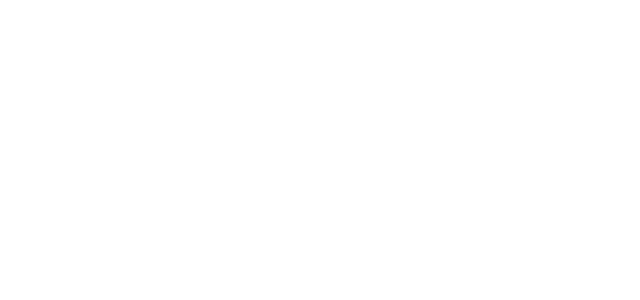
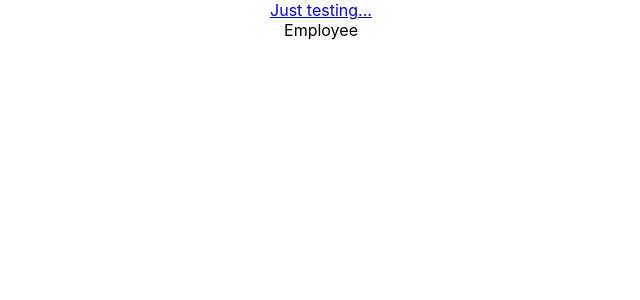
Before and after one commit to 230306-RubyOnRail/Jose-Stephen-Frontend, a React (Create React App) app: page /reimbursements in a window 1280 px wide. Before the commit this address had no page. Shown: the top 300 px of the page, without its empty margins (319-959 px from the left). Built offline with nearby package versions, Linux system fonts and the light colour scheme.

Commit message:
working on reimbursement page

```diff
--- a/src/App.tsx
+++ b/src/App.tsx
@@ -8,17 +8,22 @@ import NavbarComponent from "./Components/Navbar";
 import {User} from "./Components/models/user"
 import Login from './Components/Login';
 import Register from './Components/Register';
+import Reimbursements from './Components/Reimbursements';
+import { Reimbursement } from './Components/models/reimbursements';
 
 function App() {
   const [principal, setPrincipal] = useState<User>();
+  const [reimbursements, setReimbursements] = useState<Reimbursement>();
 
   return (
     <div className="App">
       <BrowserRouter>
+      <NavbarComponent />
       <Routes>
         {/* <TestComponent/> */}
         <Route path ="login" element={<Login currentUser={principal} setCurrentUser={setPrincipal}/>}/>
         <Route path='register' element={<Register/>}/>
+        <Route path='reimbursements' element={<Reimbursements currentUser={principal} reimbursements={reimbursements} setReimbursements={setReimbursements}/>}/>
         </Routes>
       </BrowserRouter>
 
--- /dev/null
+++ b/src/Components/Reimbursements.tsx
@@ -0,0 +1,27 @@
+import React from 'react'
+import { User } from './models/user'
+import { Reimbursement } from './models/reimbursements'
+
+interface IReimbursementsProps{
+    currentUser: User | undefined,
+    reimbursements: Reimbursement | undefined,
+    setReimbursements: (nextReimbursements: Reimbursement) => void
+}
+
+export default function Reimbursements(props: IReimbursementsProps) {
+    // props.currentUser?.user_role ? :
+
+
+  return (
+    props.currentUser?.user_role == true
+    ?
+    <>
+    Manager
+    </>
+    :
+    <>
+    Employee
+    </>
+
+  )
+}
--- /dev/null
+++ b/src/Components/models/reimbursements.tsx
@@ -0,0 +1,8 @@
+export class Reimbursement {
+    reimbursement: any;
+
+
+    constructor(reimbursement: any){
+        this.reimbursement = reimbursement;
+}
+}
```
